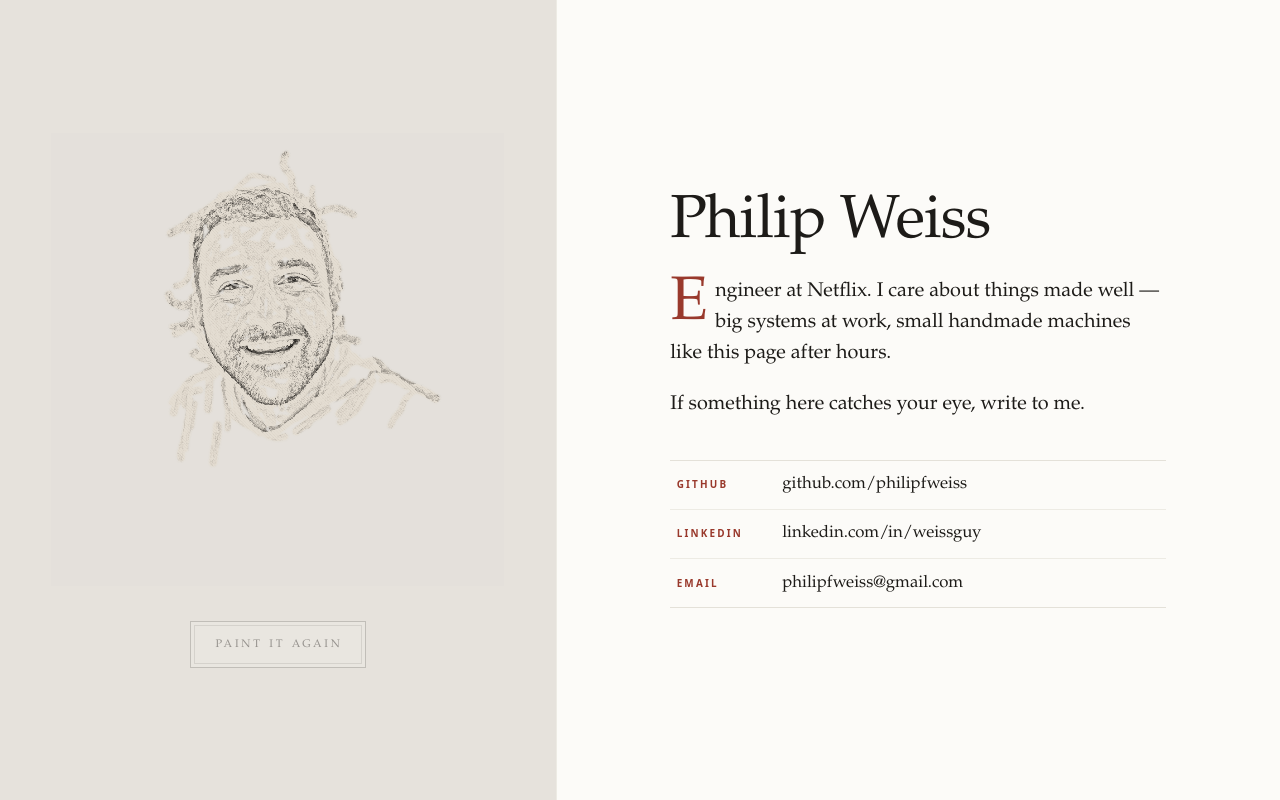
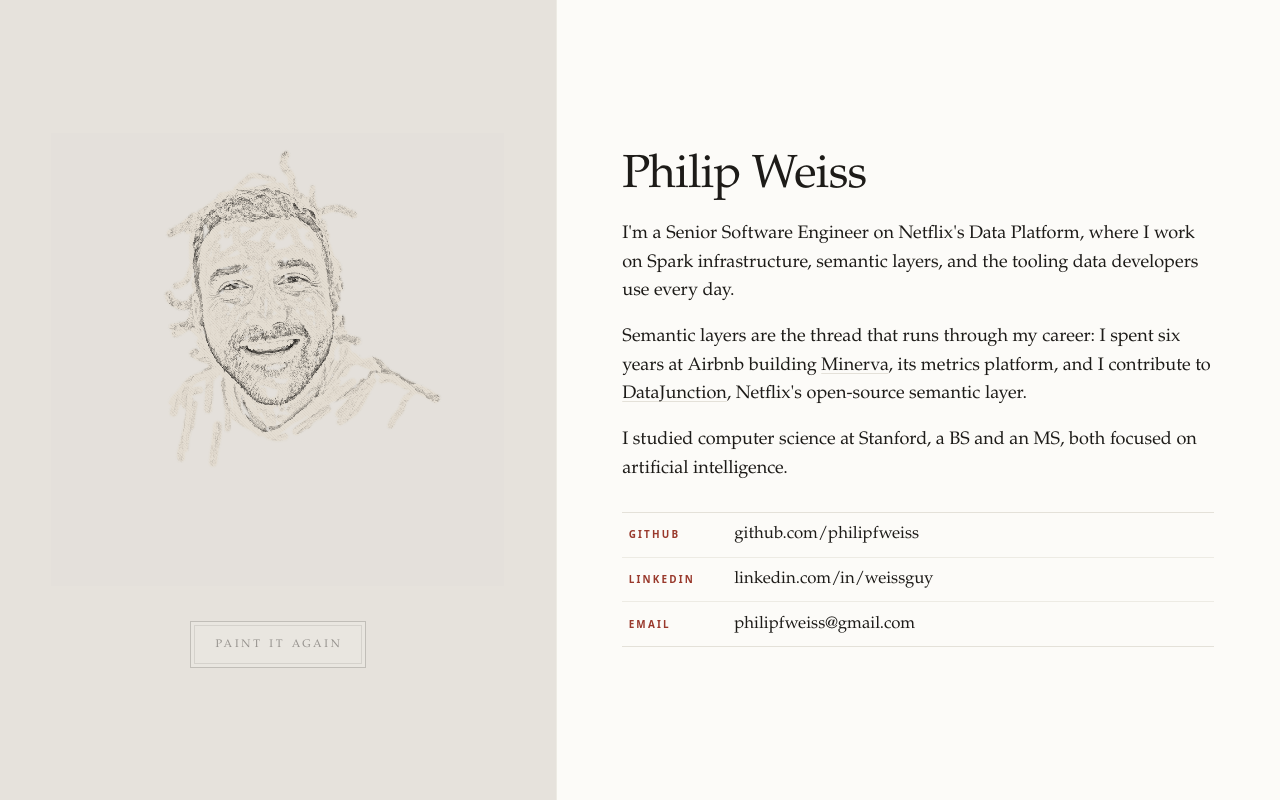
Before and after one commit to philipfweiss/pfw, an Astro site in the folder web/: page / in a window 1280 px wide. Built offline with nearby package versions, Linux system fonts and the light colour scheme; Astro itself is replaced by a stand-in of ours; animation ran at ten frames a second.

Commit message:
Bio in the credentialed register: Netflix Data Platform, Minerva, Stanford
Draft A from the workshop: role + three areas, the semantic-layer
throughline with Minerva/DataJunction linked, Stanford BS+MS in AI.
No drop cap, no em-dashes; tighter margins and denser type to sit
closer to the academic-page density of the reference site.

```diff
--- a/web/src/pages/index.astro
+++ b/web/src/pages/index.astro
@@ -15,13 +15,24 @@ import Base from "../layouts/Base.astro";
       <h1>Philip <span class="wash">Weiss</span></h1>
 
       <div class="bio">
-        {/* ✏️ EDIT ME — the one verifiable public fact is Netflix; the rest
-            is kept deliberately spare. */}
-        <p class="opener">
-          Engineer at Netflix. I care about things made well — big systems at
-          work, small handmade machines like this page after hours.
+        <p>
+          I'm a Senior Software Engineer on Netflix's Data Platform, where I
+          work on Spark infrastructure, semantic layers, and the tooling data
+          developers use every day.
         </p>
-        <p>If something here catches your eye, write to me.</p>
+        <p>
+          Semantic layers are the thread that runs through my career: I spent
+          six years at Airbnb building <a
+            href="https://medium.com/airbnb-engineering/how-airbnb-achieved-metric-consistency-at-scale-f23cc53dea70"
+            >Minerva</a
+          >, its metrics platform, and I contribute to <a
+            href="https://github.com/DataJunction/dj">DataJunction</a
+          >, Netflix's open-source semantic layer.
+        </p>
+        <p>
+          I studied computer science at Stanford, a BS and an MS, both focused
+          on artificial intelligence.
+        </p>
       </div>
 
       <ul class="links">
--- a/web/src/styles/global.css
+++ b/web/src/styles/global.css
@@ -165,8 +165,8 @@ button.repaint:disabled {
   align-self: center;
   justify-self: center;
   width: 100%;
-  max-width: 38rem;
-  padding: clamp(2rem, 6vh, 4.5rem) clamp(1.5rem, 5vw, 3.5rem);
+  max-width: 42rem;
+  padding: clamp(1.5rem, 4vh, 3rem) clamp(1.25rem, 3.5vw, 2.5rem);
 }
 
 /* a title-page eyebrow: tracked small caps in the rubric red */
@@ -182,10 +182,10 @@ button.repaint:disabled {
 h1 {
   font-family: var(--font-serif);
   font-weight: 480;
-  font-size: clamp(2.6rem, 5.2vw, 3.8rem);
+  font-size: clamp(2.2rem, 3.8vw, 2.9rem);
   line-height: 1.04;
   letter-spacing: -0.015em;
-  margin: 0 0 1.4rem;
+  margin: 0 0 1.2rem;
 }
 /* a watercolor swipe settles under the name once the portrait finishes */
 h1 .wash {
@@ -217,29 +217,21 @@ body.finished h1 .wash::after {
   transform: scaleX(1);
 }
 
-/* the bio, set in the reader's hand: the book serif at reading size */
+/* the bio, set in the reader's hand: the book serif, a shade denser
+   than the reader so it reads like a well-set academic page */
 .bio {
   font-family: var(--font-serif);
-  font-size: 1.24rem;
+  font-size: 1.13rem;
   font-weight: 440;
-  line-height: 1.55;
+  line-height: 1.58;
   font-optical-sizing: auto;
   font-variant-numeric: oldstyle-nums;
   font-kerning: normal;
   color: var(--ink);
 }
 .bio p {
-  margin: 0 0 1.05em;
+  margin: 0 0 0.95em;
   text-wrap: pretty;
-}
-/* a rubricated initial where the page begins, as in the book */
-.bio p.opener::first-letter {
-  font-weight: 470;
-  font-size: 3.1em;
-  line-height: 0.83;
-  float: left;
-  padding: 0.04em 0.12em 0 0;
-  color: var(--rubric);
 }
 .bio a {
   text-decoration: underline;
@@ -254,7 +246,7 @@ body.finished h1 .wash::after {
 /* the links, ruled like entries in a table of contents */
 .links {
   list-style: none;
-  margin: 2.4rem 0 0;
+  margin: 1.8rem 0 0;
   padding: 0;
   border-top: 1px solid var(--rule);
   border-bottom: 1px solid var(--rule);
@@ -266,7 +258,7 @@ body.finished h1 .wash::after {
   display: flex;
   align-items: baseline;
   gap: 1.2rem;
-  padding: 0.72rem 0.4rem;
+  padding: 0.58rem 0.4rem;
   text-decoration: none;
   transition: background-color 0.2s;
 }
```
